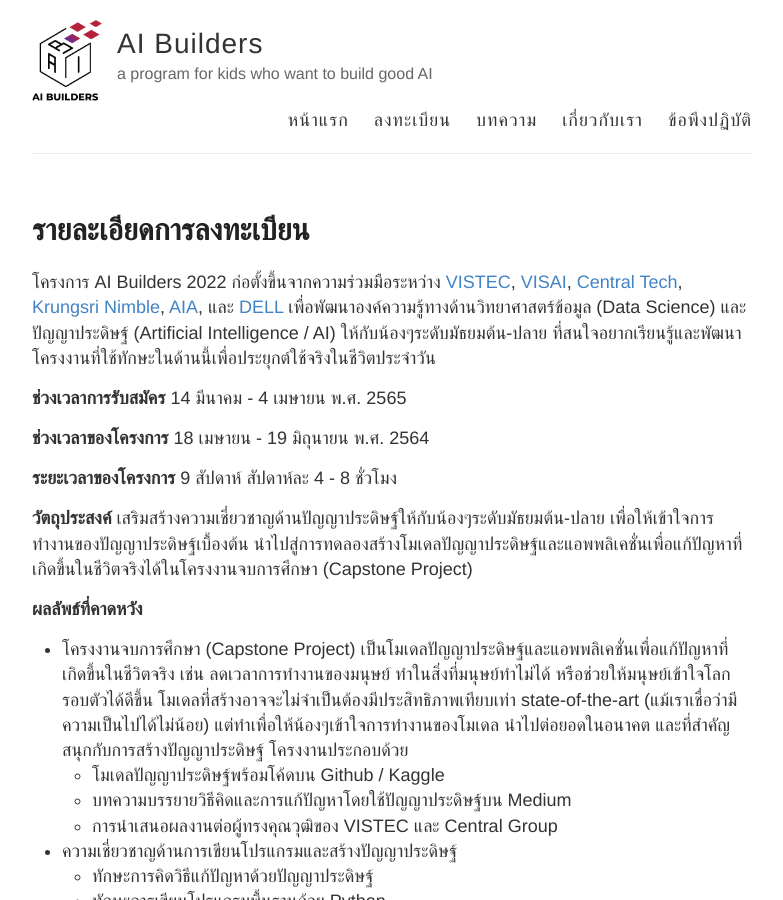
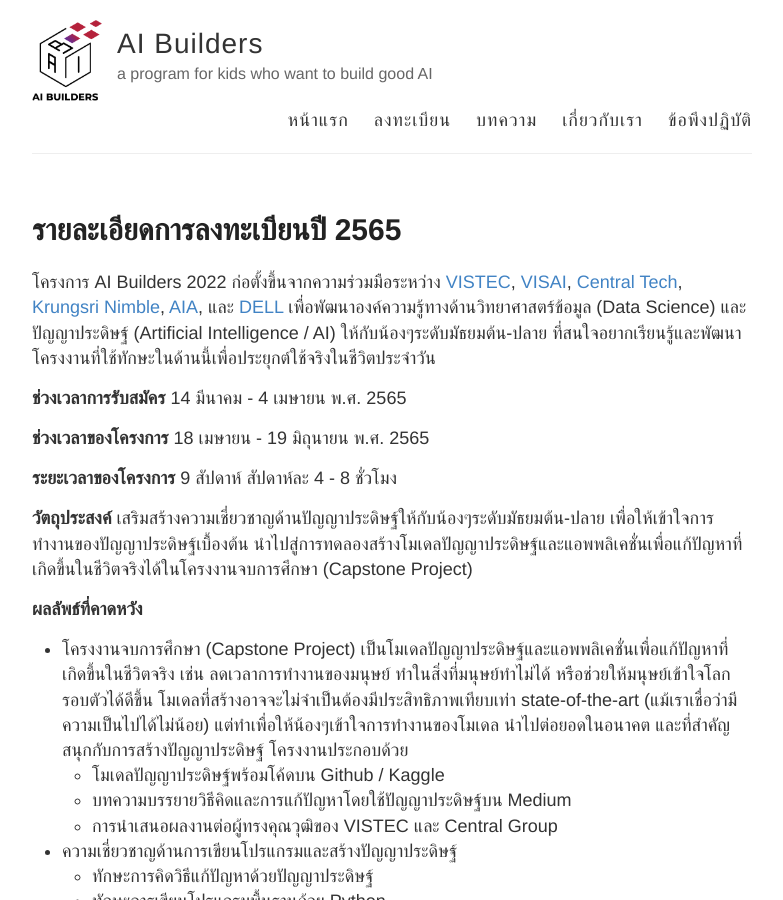
Before and after one commit to ai-builders/ai-builders.github.io, a Jekyll site: the page built from docs/_posts/2022-3-11-registration-info-2022.md, in a window 1280 px wide and 900 px high. Shown: the whole window, without its empty margins (248-1031 px from the left). Built offline with Jekyll 4.4.1, drawn with Linux system fonts in a browser that asks for light colours.

Commit message:
Edited title in blog page

```diff
--- a/docs/_posts/2022-3-11-registration-info-2022.md
+++ b/docs/_posts/2022-3-11-registration-info-2022.md
@@ -1,6 +1,6 @@
 ---
 layout: post
-title: รายละเอียดการลงทะเบียน
+title: รายละเอียดการลงทะเบียนปี 2565
 ---
 
 โครงการ AI Builders 2022 ก่อตั้งขึ้นจากความร่วมมือระหว่าง [VISTEC](https://www.vistec.ac.th/), [VISAI](https://visai.ai/), [Central Tech](central.tech),  [Krungsri Nimble](https://www.nimblebykrungsri.com/), [AIA](https://www.aia.co.th/th/index.html), และ [DELL](https://www.dell.com/en-th) เพื่อพัฒนาองค์ความรู้ทางด้านวิทยาศาสตร์ข้อมูล (Data Science) และปัญญาประดิษฐ์ (Artificial Intelligence / AI) ให้กับน้องๆระดับมัธยมต้น-ปลาย ที่สนใจอยากเรียนรู้และพัฒนาโครงงานที่ใช้ทักษะในด้านนี้เพื่อประยุกต์ใช้จริงในชีวิตประจำวัน
@@ -9,7 +9,7 @@
 14 มีนาคม - 4 เมษายน พ.ศ. 2565
 
 **ช่วงเวลาของโครงการ**
-18 เมษายน - 19 มิถุนายน พ.ศ. 2564
+18 เมษายน - 19 มิถุนายน พ.ศ. 2565
 
 **ระยะเวลาของโครงการ**
 9 สัปดาห์ สัปดาห์ละ 4 - 8 ชั่วโมง
```
Also changed, not shown: docs/_posts/2021-2-20-registration-info-2020.md (+1 -1 lines).
